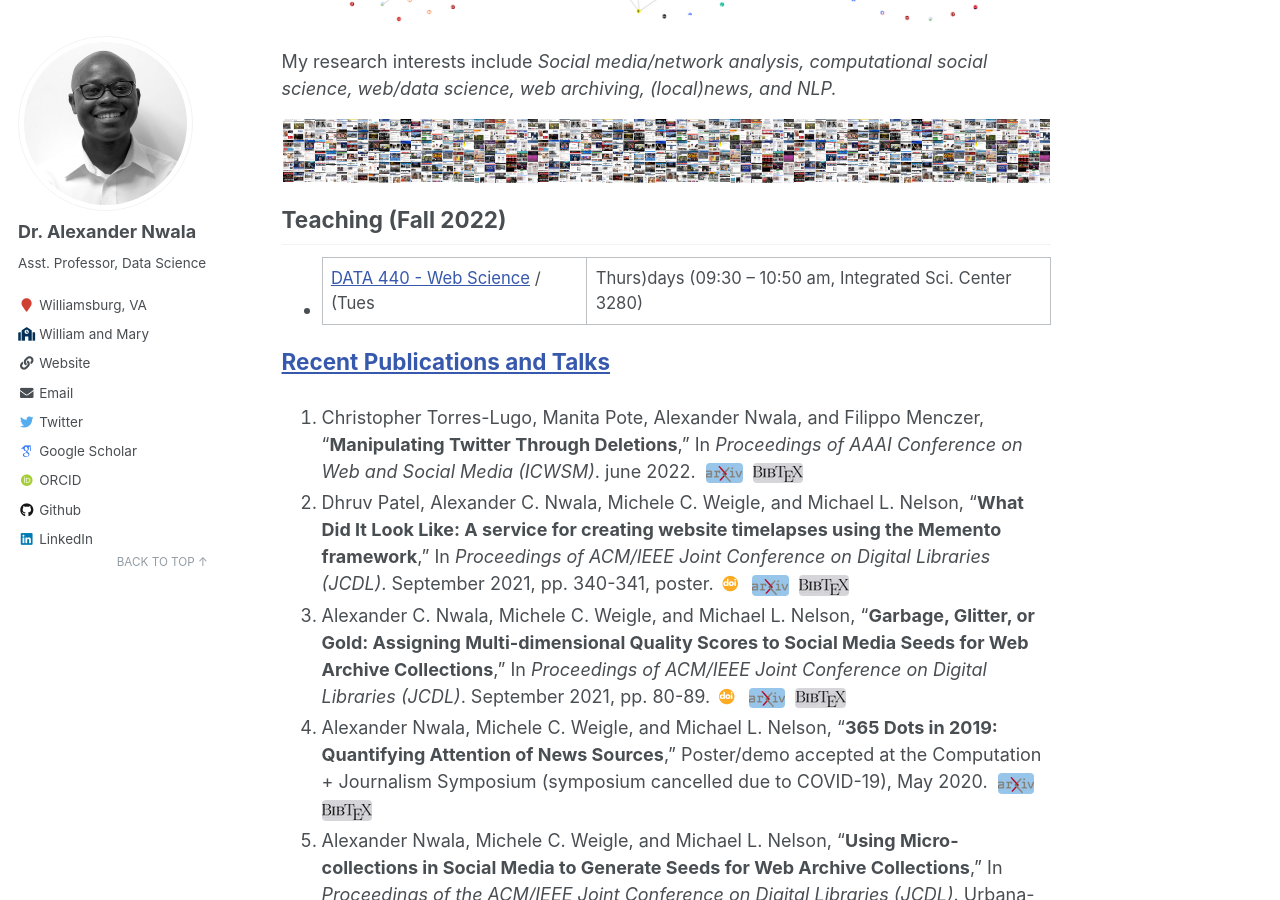
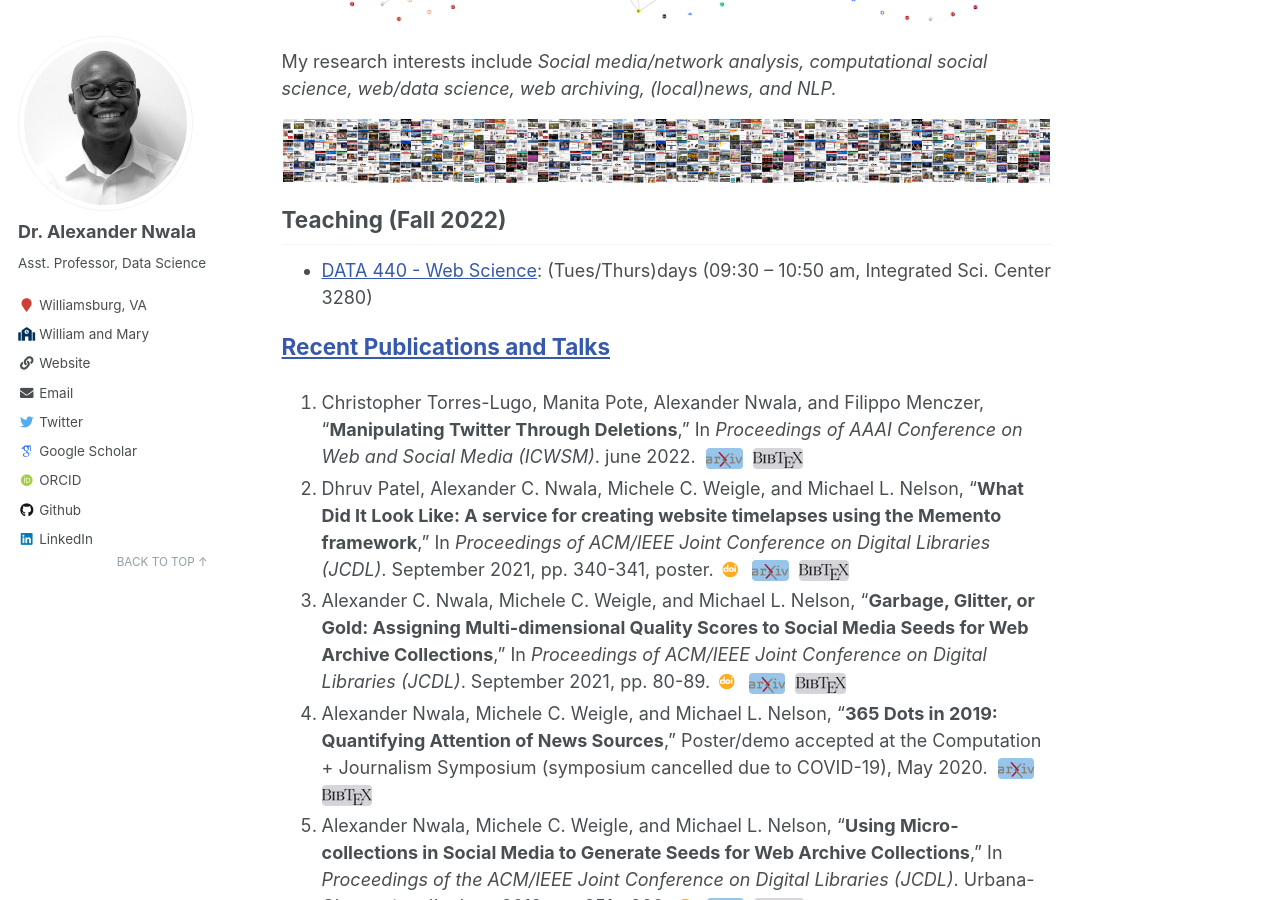
Before and after one commit to xandernwala/xandernwala.github.io, a Jekyll site: the page built from _pages/about.md, in a window 1280 px wide and 900 px high, scrolled down 539 px. Built offline with Jekyll 4.4.1, drawn with Linux system fonts in a browser that asks for light colours; some web fonts are replaced.

```diff
--- a/_pages/about.md
+++ b/_pages/about.md
@@ -104,7 +104,7 @@ My research interests include *Social media/network analysis, computational soci
 
 ## Teaching (Fall 2022)
 
-* [DATA 440 - Web Science](/teaching/2022-fall-data-440) / (Tues|Thurs)days (09:30 -- 10:50 am, Integrated Sci. Center 3280)
+* [DATA 440 - Web Science](/teaching/2022-fall-data-440): (Tues/Thurs)days (09:30 -- 10:50 am,  Integrated Sci. Center 3280)
 
 <!--{: style="text-align: center;"}-->
 {% for post in site.publications reversed %}
```
